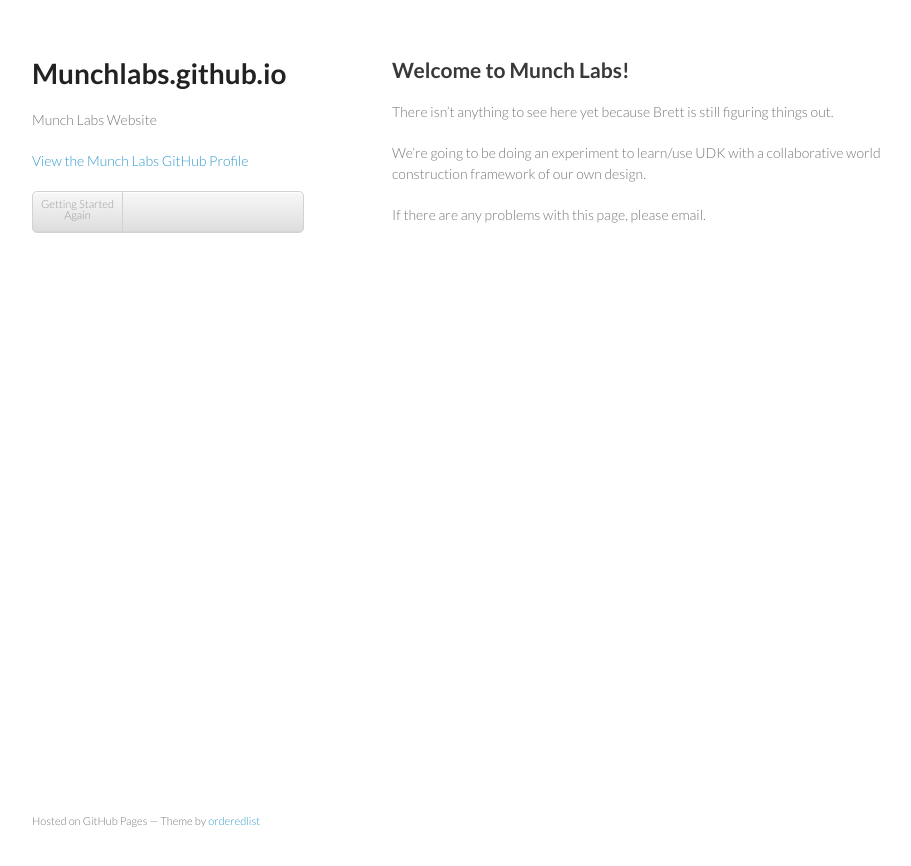
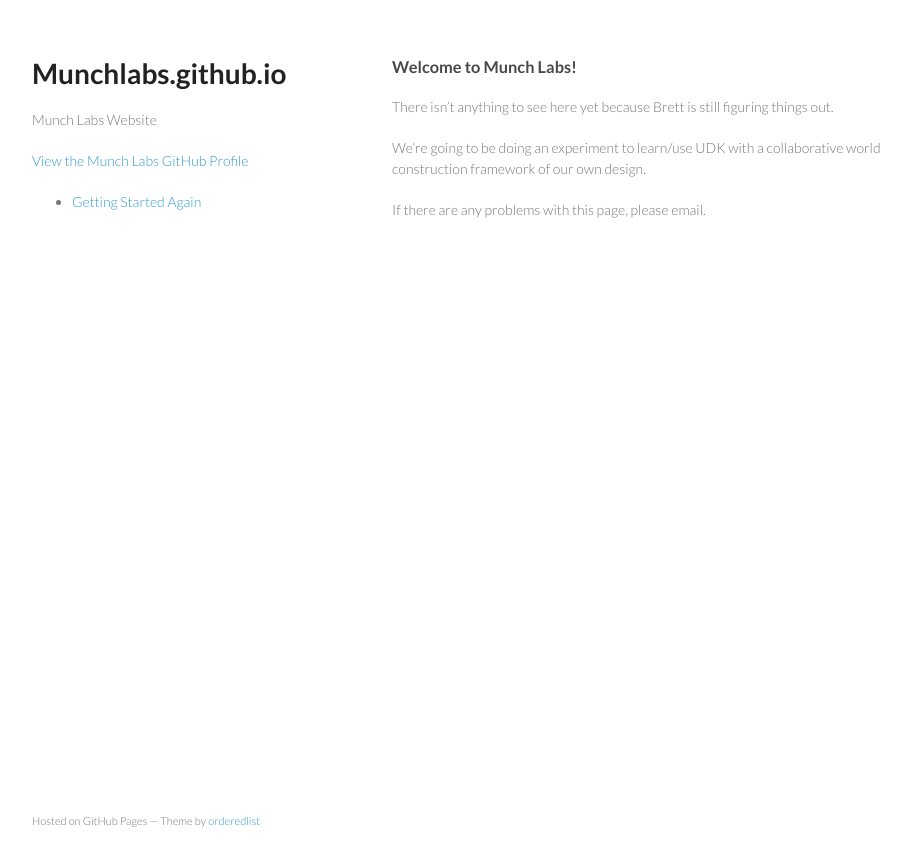
Before and after one commit to MunchLabs/munchlabs.github.io, a Jekyll site: the page built from index.md, in a window 1280 px wide. Shown: the top 866 px of the page, without its empty margins (178-1089 px from the left). Built offline with Jekyll 4.4.1, drawn with Linux system fonts in a browser that asks for light colours.

Commit message:
Changed header to be a dev id="left-col".

```diff
--- a/_layouts/default.html
+++ b/_layouts/default.html
@@ -16,7 +16,7 @@
   </head>
   <body>
     <div class="wrapper">
-      <header>
+      <div id="left-col">
         <h1>Munchlabs.github.io</h1>
         <p>Munch Labs Website</p>
         <p class="view"><a href="https://github.com/MunchLabs">View the Munch Labs GitHub Profile</a></p>
@@ -27,7 +27,7 @@
           </li>
         {% endfor %}
         </ul>
-      </header>
+      </div>
       <section>
         {{content}}
       </section>
--- a/index.md
+++ b/index.md
@@ -2,7 +2,7 @@
 layout: default
 ---
 
-## Welcome to Munch Labs!
+### Welcome to Munch Labs!
 
 There isn't anything to see here yet because Brett is still figuring things out.
 
--- a/stylesheets/styles.css
+++ b/stylesheets/styles.css
@@ -96,6 +96,12 @@
 }
 
 header {
+  width:270px;
+  float:left;
+  position:fixed;
+}
+
+#left-col {
   width:270px;
   float:left;
   position:fixed;
```
